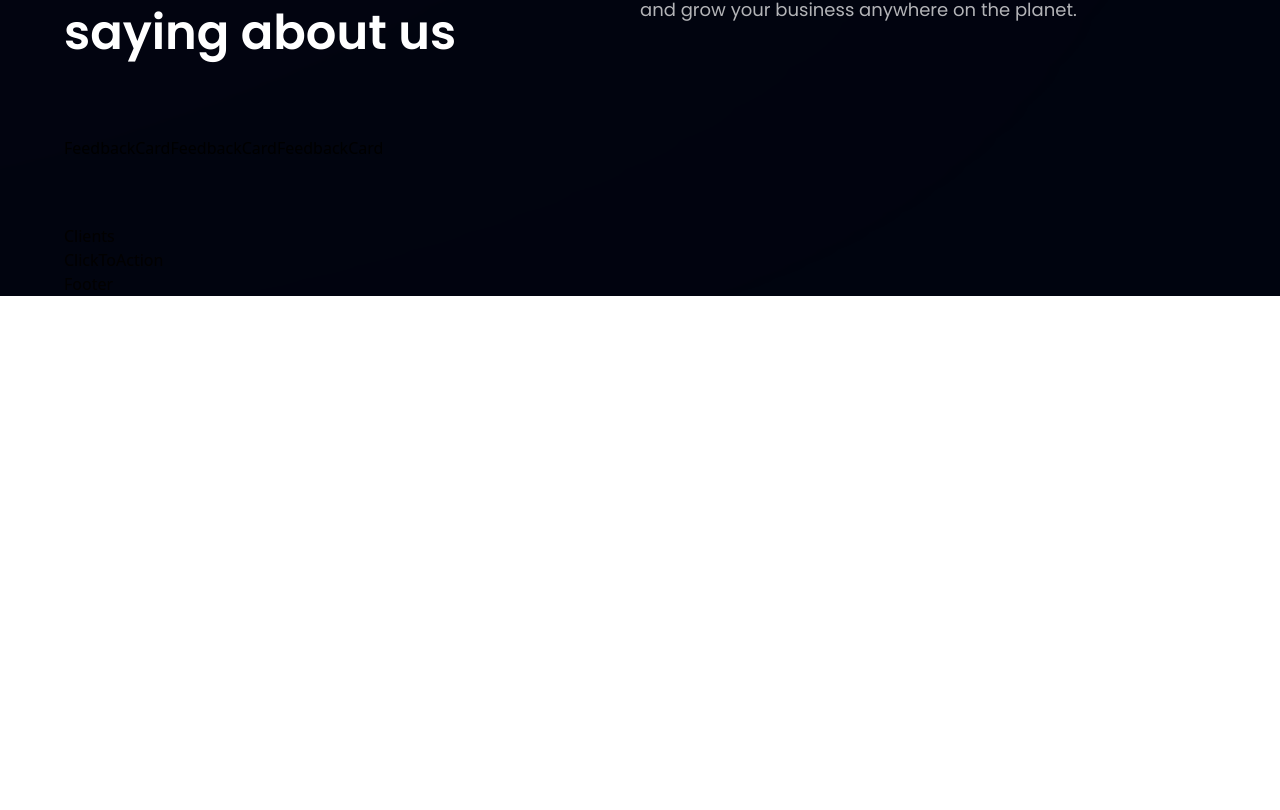
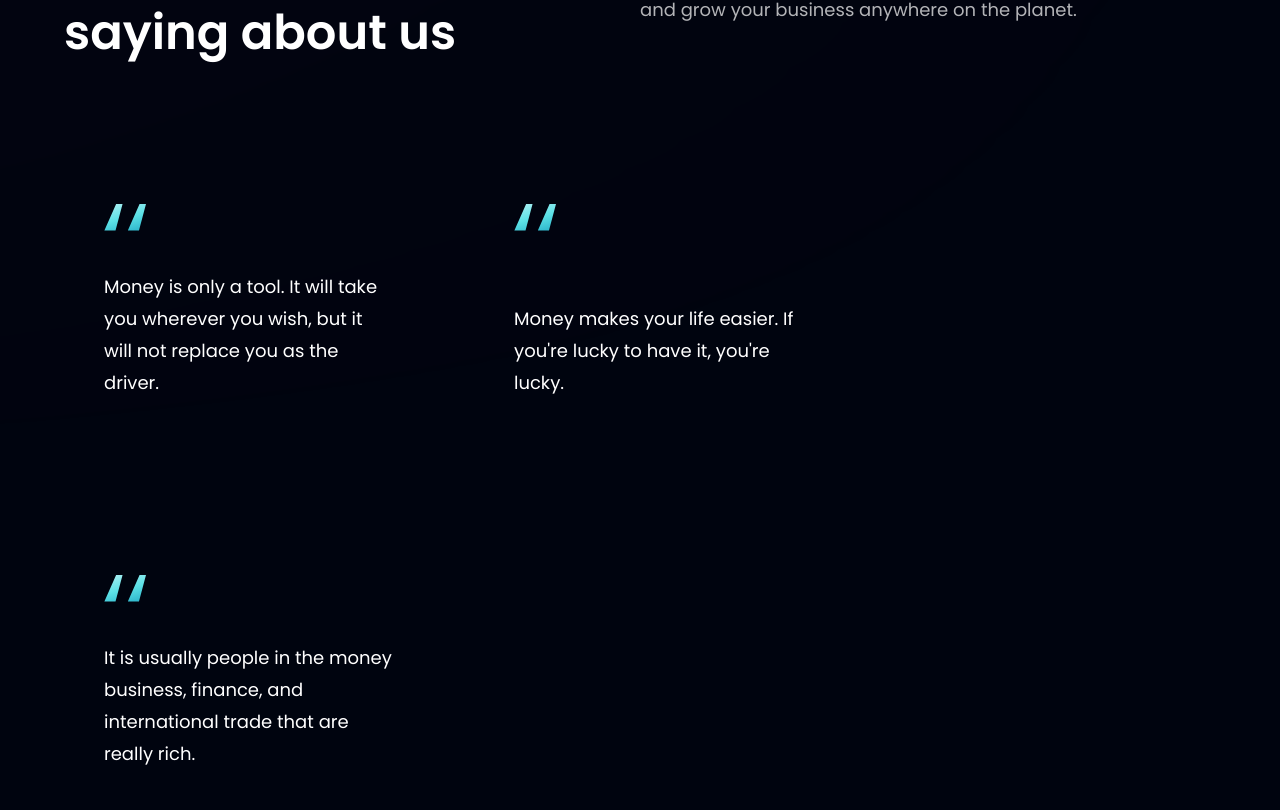
Before and after one commit to Richie1136/BusinessApp, a React (Create React App) app in the folder businessapp/: page / in a window 1280 px wide. Shown: the part 2950-3760 px from the top of the page. Before the commit the page ends 3246 px from the top, so only its background shows below. Built offline with nearby package versions, Linux system fonts and the light colour scheme.

Commit message:
Building out the feedback card component

```diff
--- a/businessapp/src/components/feedbackcard/FeedbackCard.js
+++ b/businessapp/src/components/feedbackcard/FeedbackCard.js
@@ -1,8 +1,10 @@
+import { quotes } from "../../assets"
 
-const FeedbackCard = ({ name, title, image, content }) => {
-  return (
-    <div>FeedbackCard</div>
-  )
-}
+const FeedbackCard = ({ name, title, image, content }) => (
+  <div className="flex justify-between flex-col px-10 py-12 rounded-[20px] max-w-[370px] md:mr-10 sm:mr-5 mr-0 my-5 feedback-card">
+    <img className="w-[42px] h-[27px] object-contain" src={quotes} alt='quotes' />
+    <p className="font-poppins font-normal text-[18px] leading-[32px] text-white my-10">{content}</p>
+  </div>
+)
 
 export default FeedbackCard
```
